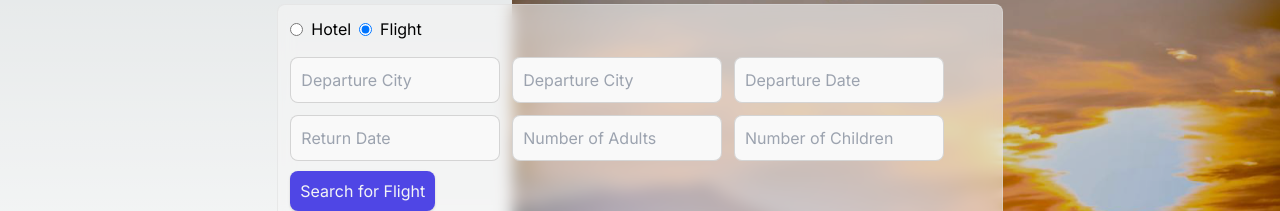
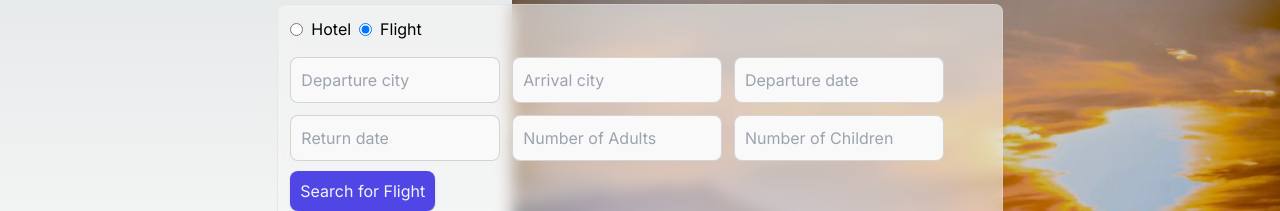
Before and after one commit to KamrulHasaanAnanda/next_venture, a Next.js app: page / in a window 1280 px wide. Shown: the part 338-549 px from the top of the page. Built offline with nearby package versions, Linux system fonts and the light colour scheme.

Commit message:
flight component updated

```diff
--- a/app/components/FlightComponent.jsx
+++ b/app/components/FlightComponent.jsx
@@ -1,57 +1,85 @@
 "use client";
-import { flightComponent, hotelComponent } from "@/utils/config";
-import React, { useState } from "react";
+import {
+  flightComponent,
+  hotelComponent,
+  validateFlightForm,
+  validateForm,
+} from "@/utils/config";
+import React, { useCallback, useState } from "react";
+import toast from "react-hot-toast";
 
 function FlightComponent() {
   const [inputType, setInputType] = useState("text");
+  const [parameters, setparameters] = useState({
+    departure_city: "",
+    arrival_city: "",
 
-  const handleFocus = () => {
-    setInputType("date");
-  };
+    departure_date: "",
+    return_date: "",
+    adults: "",
+    children: "",
+  });
+  const inputOptions = [
+    { name: "departure_city", placeholder: "Departure city", type: "text" },
+    { name: "arrival_city", placeholder: "Arrival city", type: "text" },
+    { name: "departure_date", placeholder: "Departure date", type: "text" },
+    { name: "return_date", placeholder: "Return date", type: "text" },
+    { name: "adults", placeholder: "Number of Adults", type: "number" },
+    { name: "children", placeholder: "Number of Children", type: "number" },
+  ];
 
-  const handleBlur = () => {
-    setInputType("text");
+  const handleFocus = useCallback((e) => {
+    if (e.target.name === "departure_date" || e.target.name === "return_date") {
+      e.target.type = "date";
+    }
+  }, []);
+
+  const handleBlur = useCallback((e) => {
+    if (e.target.name === "departure_date" || e.target.name === "return_date") {
+      e.target.type = "text";
+    }
+  }, []);
+
+  const handleInputChange = useCallback((e) => {
+    const { name, value } = e.target;
+    setparameters((prevParams) => ({ ...prevParams, [name]: value }));
+  }, []);
+
+  const handleSubmit = async () => {
+    const validationErrors = validateFlightForm(parameters);
+
+    if (Object.keys(validationErrors).length === 0) {
+      console.log("Submitting form with parameters:", parameters);
+    } else {
+      console.error("Validation errors:", validationErrors);
+      for (const key in validationErrors) {
+        if (validationErrors.hasOwnProperty(key)) {
+          //   console.log(`${key}: ${validationErrors[key]}`);
+          toast.error(`${key}: ${validationErrors[key]}`);
+        }
+      }
+    }
   };
   return (
     <>
       <div className="mt-4 flex gap-3 flex-wrap">
-        <input
-          type="text"
-          className="input-update"
-          placeholder="Departure City"
-        />
-        <input
-          type="text"
-          className="input-update"
-          placeholder="Departure City"
-        />
-        <input
-          type={inputType}
-          className="input-update"
-          onFocus={handleFocus}
-          onBlur={handleBlur}
-          placeholder="Departure Date"
-        />
-
-        <input
-          type={inputType}
-          className="input-update"
-          onFocus={handleFocus}
-          onBlur={handleBlur}
-          placeholder="Return Date"
-        />
-        <input
-          type="number"
-          className="input-update"
-          placeholder="Number of Adults"
-        />
-        <input
-          type="number"
-          className="input-update"
-          placeholder="Number of Children"
-        />
+        {inputOptions.map((input) => (
+          <input
+            key={input.name}
+            type={input.type}
+            name={input.name}
+            value={parameters[input.name]}
+            className="input-update"
+            onFocus={handleFocus}
+            onBlur={handleBlur}
+            placeholder={input.placeholder}
+            onChange={handleInputChange}
+          />
+        ))}
       </div>
-      <button className="search-btn">Search for Flight</button>
+      <button className="search-btn" onClick={handleSubmit}>
+        Search for Flight
+      </button>
     </>
   );
 }
--- a/app/components/HotelComponent.jsx
+++ b/app/components/HotelComponent.jsx
@@ -20,7 +20,6 @@ function HotelComponent() {
     { name: "rooms", placeholder: "Number of Rooms", type: "number" },
     { name: "adults", placeholder: "Number of Adults", type: "number" },
     { name: "children", placeholder: "Number of Children", type: "number" },
-    // Add other input types as needed
   ];
 
   const handleFocus = useCallback((e) => {
--- a/utils/config.js
+++ b/utils/config.js
@@ -27,3 +27,37 @@ export const validateForm = (parameters) => {
 
   return errors;
 };
+
+export const validateFlightForm = (flightParameters) => {
+  const today = new Date().toISOString().split("T")[0]; // Get today's date in YYYY-MM-DD format
+  const errors = {};
+
+  if (!flightParameters.departure_city.trim()) {
+    errors.departure_city = "Departure city is required";
+  }
+
+  if (!flightParameters.arrival_city.trim()) {
+    errors.arrival_city = "Arrival city is required";
+  }
+
+  if (flightParameters.departure_date < today) {
+    errors.departure_date = "Departure date should be today or later";
+  }
+
+  if (
+    flightParameters.return_date &&
+    flightParameters.return_date < flightParameters.departure_date
+  ) {
+    errors.return_date = "Return date should be later than departure date";
+  }
+
+  if (flightParameters.adults <= 0) {
+    errors.adults = "Number of adults should be greater than 0";
+  }
+
+  if (flightParameters.children < 0) {
+    errors.children = "Number of children should be 0 or greater";
+  }
+
+  return errors;
+};
```
